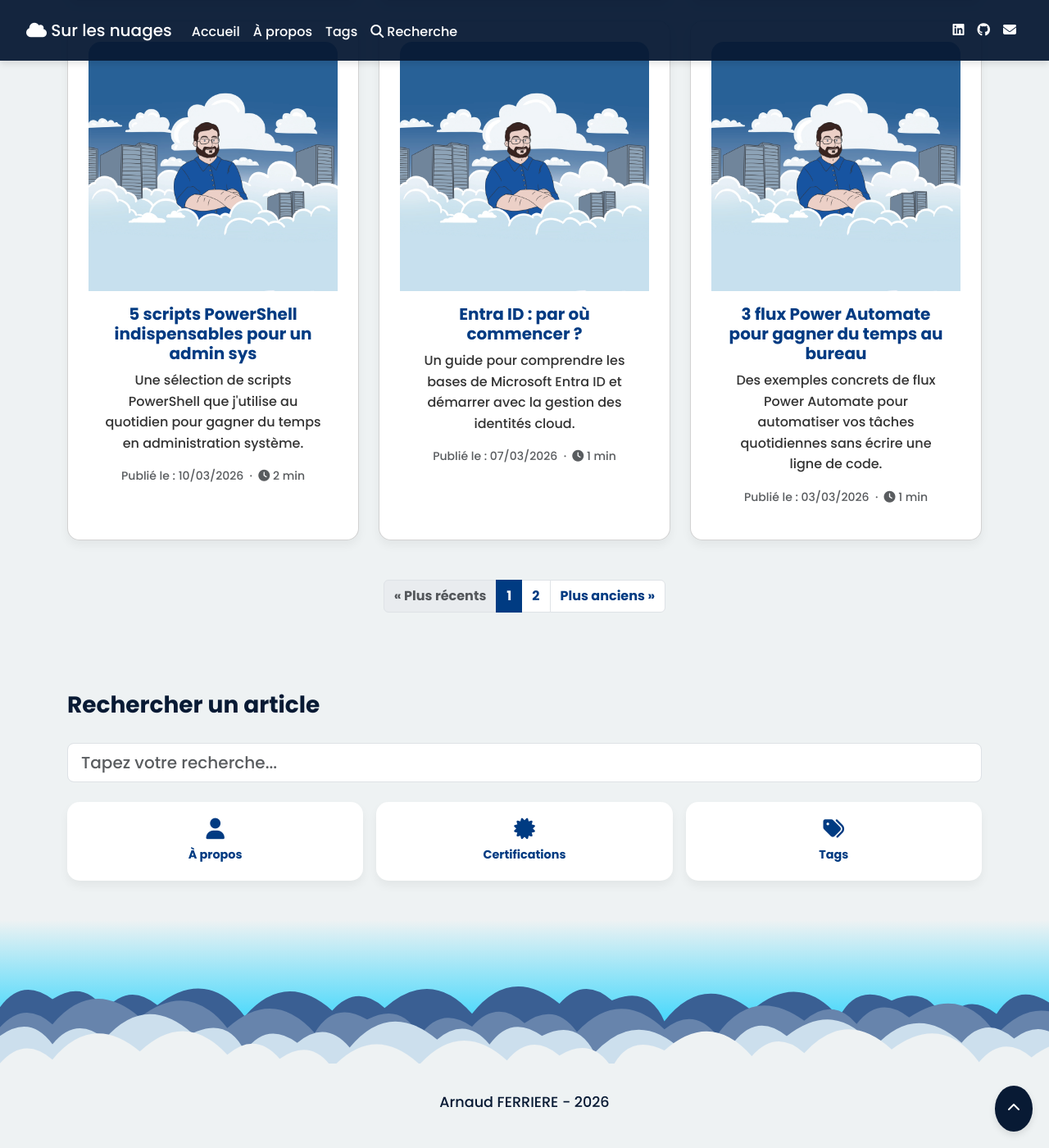
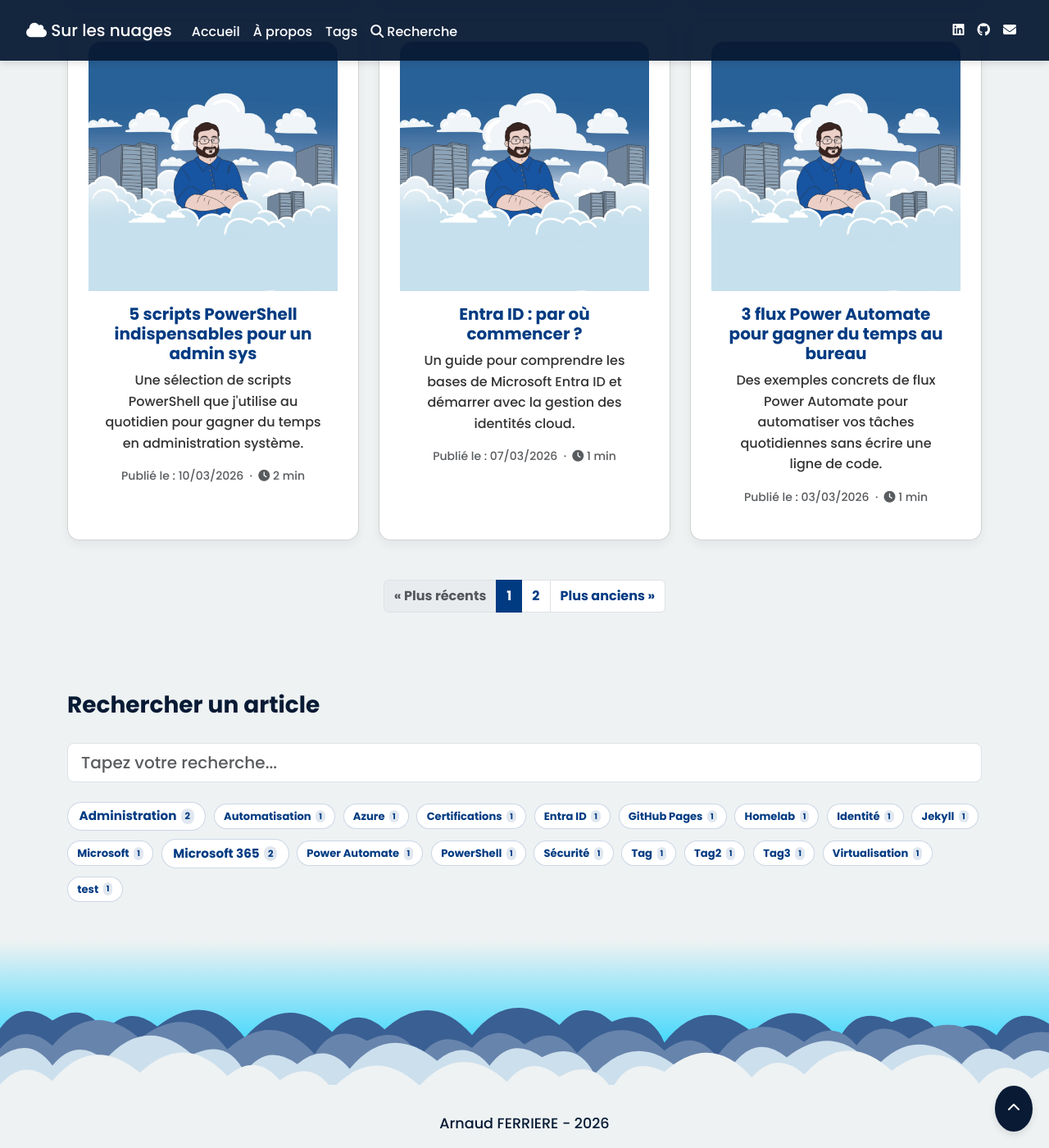
Before and after one commit to Arnaud-Ferriere/SurLesNuages, a Jekyll site: the page built from index.html, in a window 1280 px wide and 1400 px high, scrolled down 968 px. Shown: the whole window at 82% size. Built offline with Jekyll 4.4.1, drawn with Linux system fonts in a browser that asks for light colours; nearby versions of some CDN libraries; the list of posts is cut into pages by our own code.

Commit message:
Replace discover cards with weighted tag cloud on homepage
Tags are sized proportionally to article count (tag-sm to tag-xl).
Each tag links to its anchor on the /tags/ page.
Pill style with count badge, hover fills with site blue.

Co-Authored-By: Claude Sonnet 4.6 <noreply@anthropic.com>

```diff
--- a/_layouts/default.html
+++ b/_layouts/default.html
@@ -93,7 +93,7 @@
     <script src="https://kit.fontawesome.com/f1818ff38c.js" crossorigin="anonymous" defer></script>
 
     <!-- Custom CSS -->
-    <link rel="stylesheet" type="text/css" href="{{ '/index.css' | relative_url }}?v2.0">
+    <link rel="stylesheet" type="text/css" href="{{ '/index.css' | relative_url }}?v2.1">
 
     <!-- jQuery -->
     <script src="https://code.jquery.com/jquery-3.6.0.min.js" defer></script>
--- a/_layouts/home.html
+++ b/_layouts/home.html
@@ -85,20 +85,22 @@ layout: default
         placeholder="Tapez votre recherche...">
     <div id="home-search-results"></div>
 
-    <div class="discover-grid mt-4">
-        <a href="{{ '/apropos.html' | relative_url }}" class="discover-card">
-            <i class="fas fa-user" aria-hidden="true"></i>
-            <span>À propos</span>
+    {% if site.tags.size > 0 %}
+    <div class="tag-cloud mt-4">
+        {% assign sorted_tags = site.tags | sort %}
+        {% for tag in sorted_tags %}
+        {% assign count = tag[1].size %}
+        {% if count >= 5 %}{% assign tag_size = "tag-xl" %}
+        {% elsif count >= 3 %}{% assign tag_size = "tag-lg" %}
+        {% elsif count >= 2 %}{% assign tag_size = "tag-md" %}
+        {% else %}{% assign tag_size = "tag-sm" %}
+        {% endif %}
+        <a href="{{ '/tags/' | relative_url }}#{{ tag[0] | slugify }}" class="tag-cloud-item {{ tag_size }}">
+            {{ tag[0] }} <span class="tag-count">{{ count }}</span>
         </a>
-        <a href="{{ '/apropos.html' | relative_url }}#certifications" class="discover-card">
-            <i class="fas fa-certificate" aria-hidden="true"></i>
-            <span>Certifications</span>
-        </a>
-        <a href="{{ '/tags/' | relative_url }}" class="discover-card">
-            <i class="fas fa-tags" aria-hidden="true"></i>
-            <span>Tags</span>
-        </a>
+        {% endfor %}
     </div>
+    {% endif %}
 </aside>
 
 <script>
--- a/index.css
+++ b/index.css
@@ -390,6 +390,54 @@
     color: var(--color-primary);
     text-decoration: none;
   }
+
+  /* Tag cloud */
+  .tag-cloud {
+    display: flex;
+    flex-wrap: wrap;
+    gap: 0.6rem;
+    align-items: center;
+  }
+
+  .tag-cloud-item {
+    display: inline-flex;
+    align-items: center;
+    gap: 0.35rem;
+    background: var(--color-card-bg);
+    color: var(--color-secondary);
+    border: 1.5px solid rgba(0, 59, 130, 0.2);
+    border-radius: 20px;
+    font-weight: 600;
+    text-decoration: none;
+    transition: background 0.2s ease, color 0.2s ease, border-color 0.2s ease, transform 0.2s ease;
+  }
+
+  .tag-cloud-item:hover {
+    background: var(--color-secondary);
+    color: #fff;
+    border-color: var(--color-secondary);
+    transform: translateY(-2px);
+    text-decoration: none;
+  }
+
+  .tag-cloud-item .tag-count {
+    background: rgba(0, 59, 130, 0.12);
+    border-radius: 10px;
+    font-size: 0.75em;
+    font-weight: 700;
+    padding: 0 0.4em;
+    transition: background 0.2s ease;
+  }
+
+  .tag-cloud-item:hover .tag-count {
+    background: rgba(255,255,255,0.25);
+  }
+
+  /* Tailles proportionnelles au nombre d'articles */
+  .tag-cloud-item.tag-sm { font-size: 0.82rem; padding: 0.25rem 0.7rem; }
+  .tag-cloud-item.tag-md { font-size: 0.95rem; padding: 0.3rem 0.85rem; }
+  .tag-cloud-item.tag-lg { font-size: 1.1rem;  padding: 0.35rem 1rem; }
+  .tag-cloud-item.tag-xl { font-size: 1.25rem; padding: 0.4rem 1.15rem; }
 
   /* Placeholder badge */
   .alert-placeholder {
```
